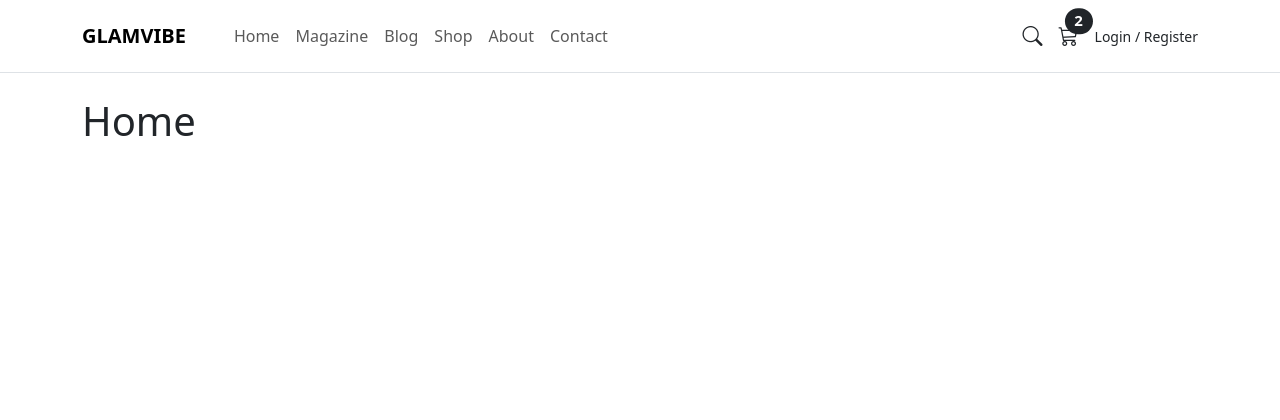
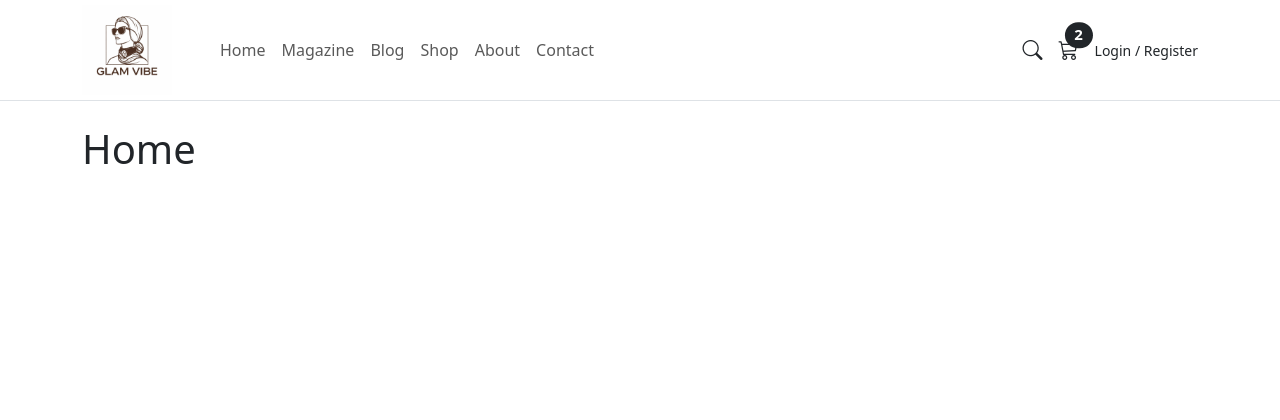
Before and after one commit to elonaasharra/glamvibe, a Django app: page / in a window 1280 px wide. Shown: the top 420 px of the page. Run offline with Django 5.2, Linux system fonts and the light colour scheme.

Commit message:
Updated header, added logo and favicon

```diff
--- a/glamvibe/core/templates/core/base.html
+++ b/glamvibe/core/templates/core/base.html
@@ -18,6 +18,7 @@
 
     <!-- Custom CSS -->
     <link rel="stylesheet" href="{% static 'css/style.css' %}">
+<link rel="icon" type="image/png" href="{% static 'images/GlamVibeLogo.png' %}">
 </head>
 
 <body class="d-flex flex-column min-vh-100">
--- a/glamvibe/core/templates/core/partials/header.html
+++ b/glamvibe/core/templates/core/partials/header.html
@@ -1,10 +1,12 @@
-<nav class="navbar navbar-expand-lg navbar-light bg-white border-bottom py-3">
+{% load static %}
+<nav class="navbar navbar-expand-lg navbar-light bg-white border-bottom py-0">
   <div class="container">
 
     <!-- Logo -->
-    <a class="navbar-brand fw-bold" href="{% url 'home' %}">
-      GLAMVIBE
-    </a>
+ <a class="navbar-brand d-flex align-items-center" href="{% url 'home' %}">
+<img src="{% static 'images/GlamVibeLogo.png' %}"
+     alt="GlamVibe Logo"
+     style="height:90px; object-fit:contain;"></a>
 
     <!-- Icons -->
     <div class="d-flex align-items-center gap-3 order-lg-3">
```
Also changed, not shown: glamvibe/core/static/images/GlamVibeLogo.png (added).
